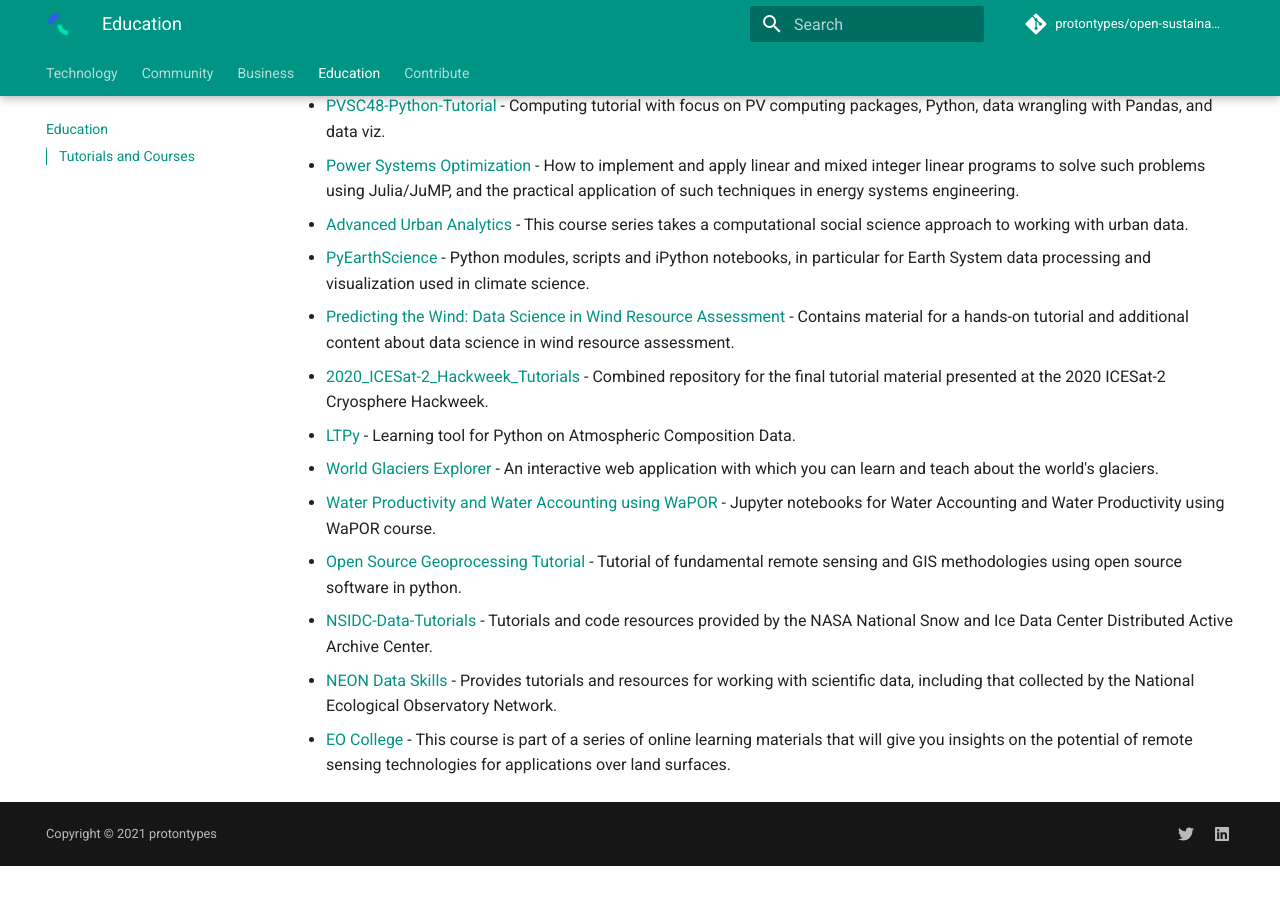
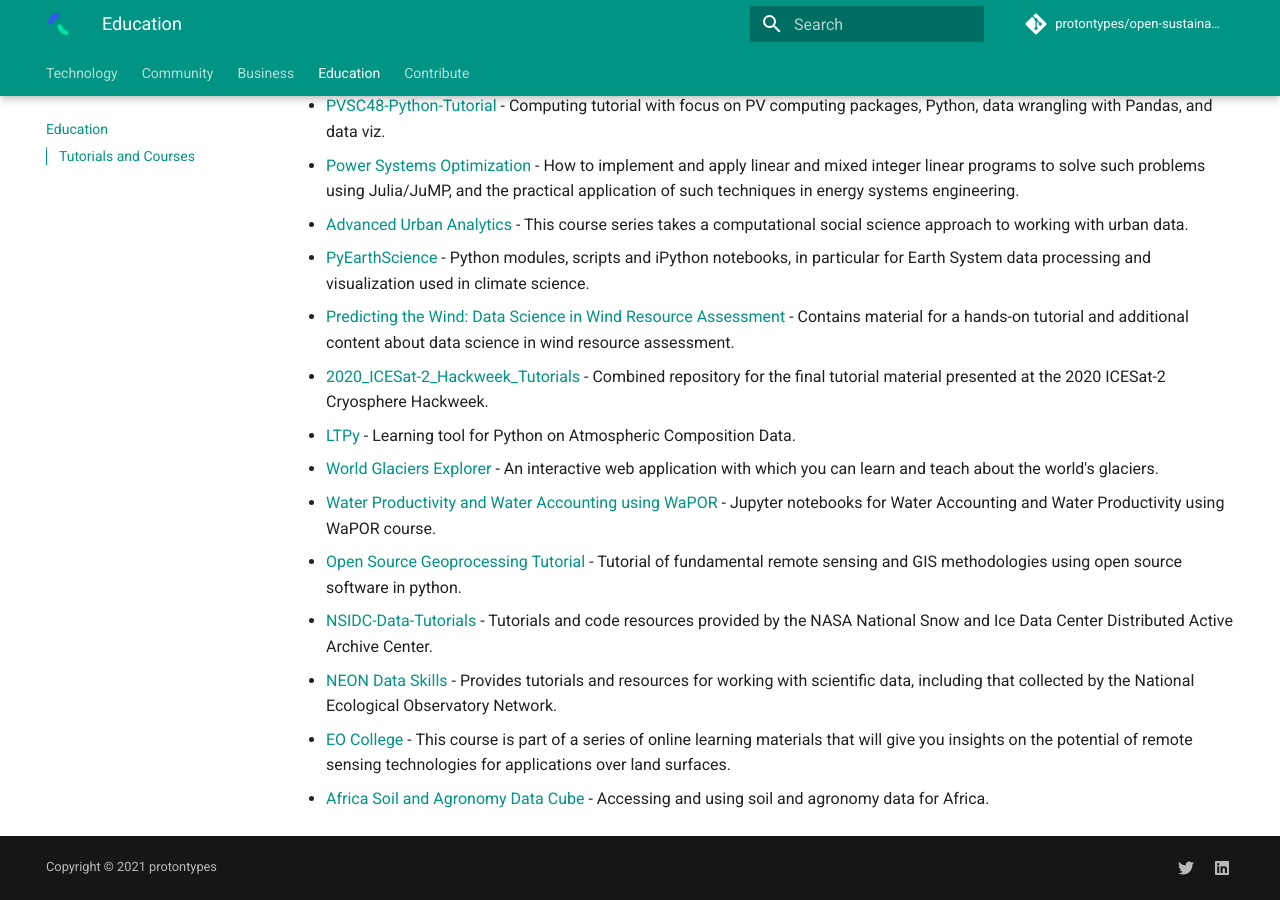
Before and after one commit to protontypes/open-sustainable-technology, an MkDocs documentation site: the page built from docs/education.md, in a window 1280 px wide and 900 px high, scrolled down 1609 px. Built offline with MkDocs 1.6.1 and Material for MkDocs 9.7.7, drawn with Linux system fonts in a browser that asks for light colours; comment, search, counter and statistics services are not loaded; before the commit the page ends 2475 px from its top, so only the background shows below that.

Commit message:
Update education.md
Accessing and using soil and agronomy data for Africa https://gitlab.com/openlandmap/africa-soil-and-agronomy-data-cube #rstats @opengeohub #opensource #sdgs #climatechange #soil #africa

```diff
--- a/docs/education.md
+++ b/docs/education.md
@@ -46,3 +46,4 @@
 - [NSIDC-Data-Tutorials](https://github.com/nsidc/NSIDC-Data-Tutorials) - Tutorials and code resources provided by the NASA National Snow and Ice Data Center Distributed Active Archive Center.
 - [NEON Data Skills](https://www.neonscience.org/resources/learning-hub/tutorials) - Provides tutorials and resources for working with scientific data, including that collected by the National Ecological Observatory Network.
 - [EO College](https://eo-college.org/) - This course is part of a series of online learning materials that will give you insights on the potential of remote sensing technologies for applications over land surfaces.
+- [Africa Soil and Agronomy Data Cube](https://gitlab.com/openlandmap/africa-soil-and-agronomy-data-cube) - Accessing and using soil and agronomy data for Africa.
```
